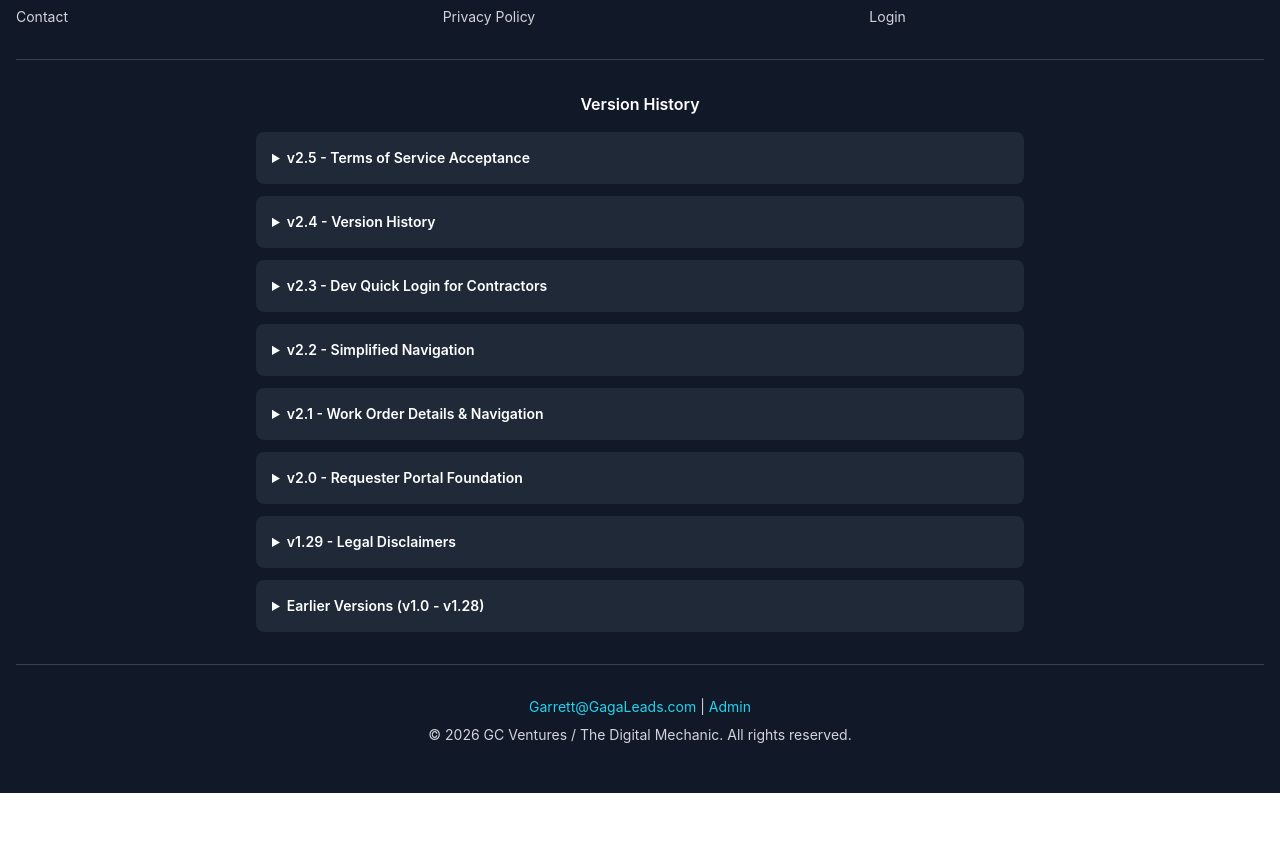
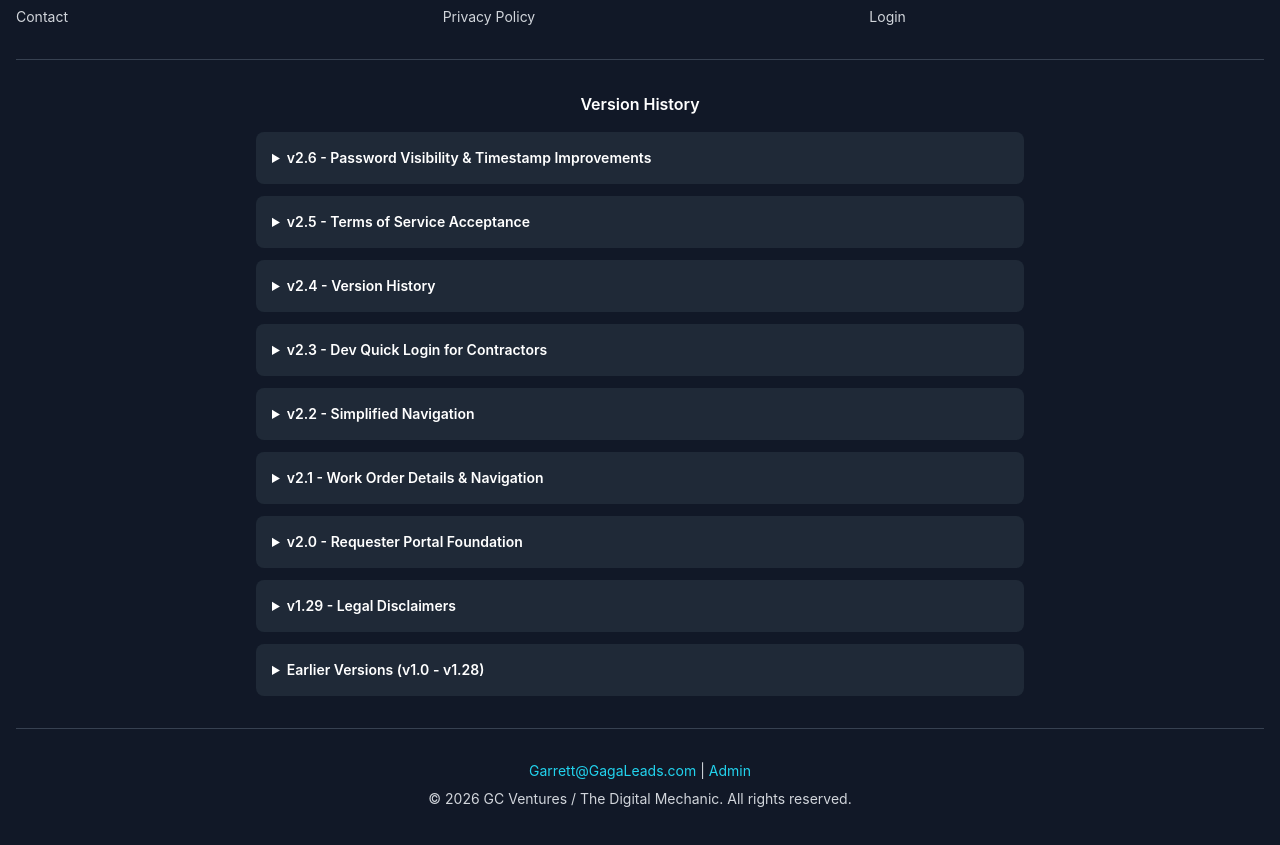
Before and after one commit to cadaeB02/Gaga-MVP-Leads, a Next.js app: page /admin/leads in a window 1280 px wide. Shown: the part 1120-1965 px from the top of the page. Before the commit the page ends 1913 px from the top, so only its background shows below. Built offline with nearby package versions, Linux system fonts and the light colour scheme; no server answers.

Commit message:
v2.6 Phase 2 - Add timestamp improvements to admin panel

```diff
--- a/app/admin/leads/page.tsx
+++ b/app/admin/leads/page.tsx
@@ -97,12 +97,13 @@ export default function AdminLeadsPage() {
 
     const formatDate = (dateString: string) => {
         const date = new Date(dateString);
-        return date.toLocaleDateString('en-US', {
+        return date.toLocaleString('en-US', {
             month: 'short',
             day: 'numeric',
             year: 'numeric',
             hour: '2-digit',
-            minute: '2-digit'
+            minute: '2-digit',
+            hour12: true
         });
     };
 
--- a/app/page.tsx
+++ b/app/page.tsx
@@ -154,7 +154,7 @@ function HomeContent() {
                 <div className="max-w-7xl mx-auto flex items-center justify-between">
                     <div className="flex items-center gap-3">
                         <h1 className="text-2xl font-bold text-gray-900">LeadMan</h1>
-                        <span className="text-xs font-semibold text-gray-500 bg-gray-100 px-2 py-1 rounded">v2.5</span>
+                        <span className="text-xs font-semibold text-gray-500 bg-gray-100 px-2 py-1 rounded">v2.6</span>
                     </div>
                     <button
                         onClick={handleStripeCheckout}
--- a/components/Footer.tsx
+++ b/components/Footer.tsx
@@ -47,6 +47,17 @@ export default function Footer() {
                 <div className="border-t border-gray-700 pt-8 mb-8">
                     <h4 className="text-white font-semibold mb-4 text-center">Version History</h4>
                     <div className="max-w-3xl mx-auto space-y-3 text-sm">
+                        <details className="bg-gray-800 rounded-lg p-4">
+                            <summary className="cursor-pointer font-semibold text-white hover:text-cyan-400 transition-colors">
+                                v2.6 - Password Visibility & Timestamp Improvements
+                            </summary>
+                            <ul className="mt-3 ml-4 space-y-1 text-gray-400">
+                                <li>• Added password visibility toggles (show/hide) to all password fields</li>
+                                <li>• Updated admin panel to show date + time (not just date)</li>
+                                <li>• Applied to contractor signup, contractor login, requester login</li>
+                            </ul>
+                        </details>
+
                         <details className="bg-gray-800 rounded-lg p-4">
                             <summary className="cursor-pointer font-semibold text-white hover:text-cyan-400 transition-colors">
                                 v2.5 - Terms of Service Acceptance
```
